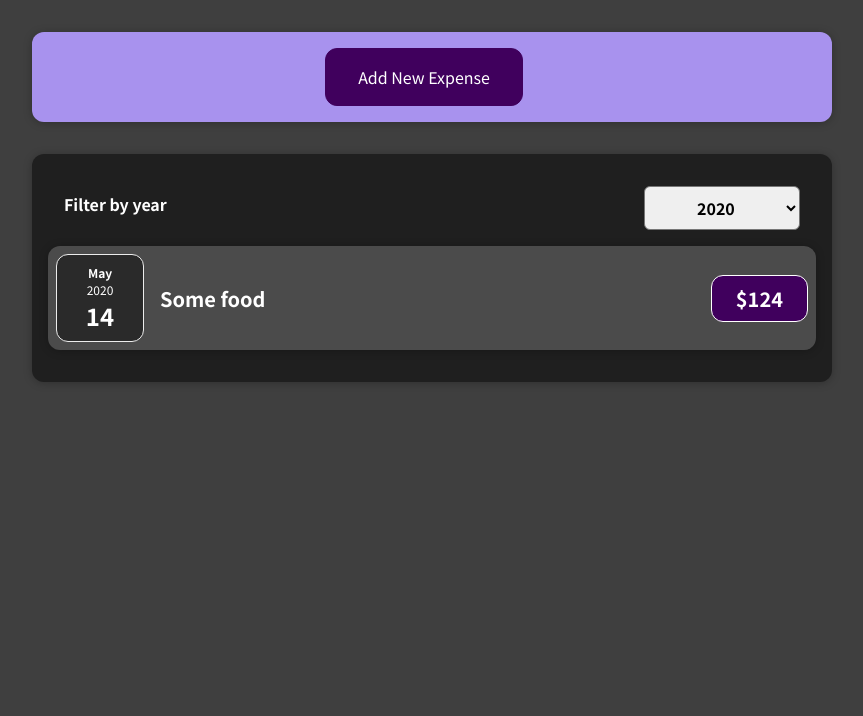
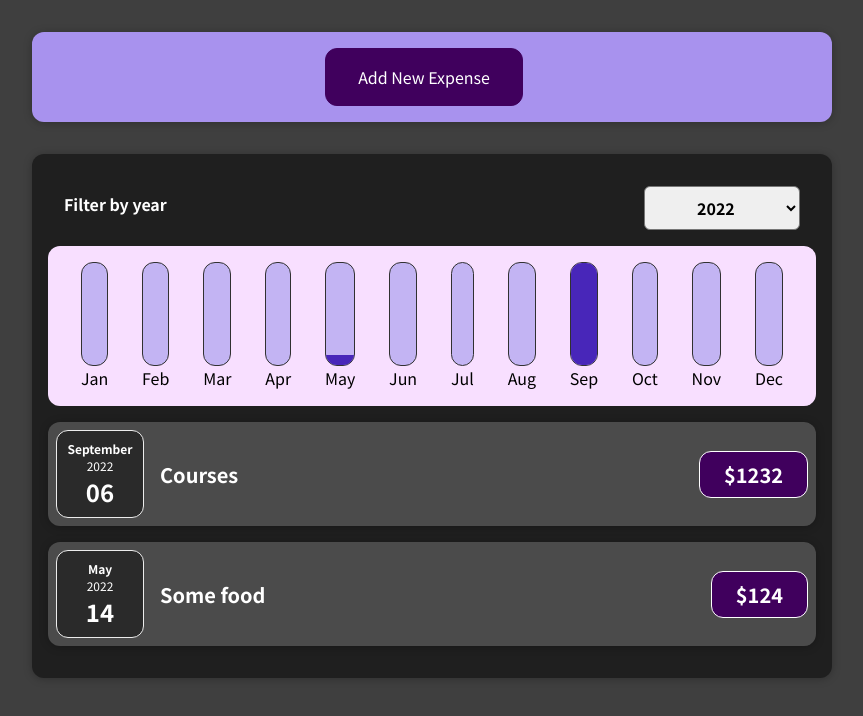
Before and after one commit to LHTHC/react-app, a React (Create React App) app: page / in a window 1280 px wide. Shown: the top 716 px of the page, without its empty margins (208-1071 px from the left). Built offline with nearby package versions, Linux system fonts and the light colour scheme.

Commit message:
added charts

```diff
--- a/src/App.js
+++ b/src/App.js
@@ -14,14 +14,14 @@ const App = () => {
     {
       title: 'Some Books',
       amount: 160.38,
-      date: new Date(2021, 3, 8),
+      date: new Date(2020, 3, 8),
       id: 'e2',
     },
-    { title: 'Courses', amount: 1232, date: new Date(2021, 8, 6), id: 'e3' },
+    { title: 'Courses', amount: 1232, date: new Date(2022, 8, 6), id: 'e3' },
     {
       title: 'Some food',
       amount: 124,
-      date: new Date(2020, 4, 14),
+      date: new Date(2022, 4, 14),
       id: 'e4',
     },
   ];
--- /dev/null
+++ b/src/components/Chart/Chart.css
@@ -0,0 +1,9 @@
+.chart {
+  padding: 1rem;
+  border-radius: 12px;
+  background-color: #f8dfff;
+  text-align: center;
+  display: flex;
+  justify-content: space-around;
+  height: 10rem;
+}
--- /dev/null
+++ b/src/components/Chart/Chart.js
@@ -0,0 +1,24 @@
+import ChartBar from './ChartBar';
+import './Chart.css';
+
+const Chart = (props) => {
+  const dataPointValues = props.dataPoints.map((dataPoint) => dataPoint.value);
+  const totalMax = Math.max(...dataPointValues);
+
+  return (
+    <div className="chart">
+      {props.dataPoints.map((dataPoint) => {
+        return (
+          <ChartBar
+            key={dataPoint.label}
+            value={dataPoint.value}
+            maxValue={totalMax}
+            label={dataPoint.label}
+          />
+        );
+      })}
+    </div>
+  );
+};
+
+export default Chart;
--- /dev/null
+++ b/src/components/Chart/ChartBar.css
@@ -0,0 +1,30 @@
+.chart-bar {
+  height: 100%;
+  display: flex;
+  flex-direction: column;
+  align-items: center;
+}
+
+.chart-bar__inner {
+  height: 100%;
+  width: 100%;
+  border: 1px solid #313131;
+  border-radius: 12px;
+  background-color: #c3b4f3;
+  overflow: hidden;
+  display: flex;
+  flex-direction: column;
+  justify-content: flex-end;
+}
+
+.chart-bar__fill {
+  background-color: #4826b9;
+  width: 100%;
+  transition: all 0.3s ease-out;
+}
+
+.chart-bar__label {
+  font-weight: bold;
+  font-size: 0.5rem;
+  text-align: center;
+}
--- /dev/null
+++ b/src/components/Chart/ChartBar.js
@@ -0,0 +1,22 @@
+import './ChartBar.css';
+
+const ChartBar = (props) => {
+  let barFillHeight = '0%';
+
+  if (props.maxValue > 0) {
+    barFillHeight = Math.round((props.value / props.maxValue) * 100) + '%';
+  }
+
+  return (
+    <div className="chart-bar">
+      <div className="chart-bar__inner">
+        <div className="chart-bar__fill" style={{ height: barFillHeight }}>
+          {}
+        </div>
+      </div>
+      <div className="label">{props.label}</div>
+    </div>
+  );
+};
+
+export default ChartBar;
--- a/src/components/Expenses/Expences.js
+++ b/src/components/Expenses/Expences.js
@@ -2,14 +2,19 @@ import { useState } from 'react';
 
 import ExpenseItem from './ExpenseItem';
 import ExpensesFilter from './ExpensesFilter';
+import ExpensesChart from './ExpensesChart';
 import Card from '../UI/Card';
 import './Expences.css';
 
 const Expences = (props) => {
-  const [filteredYear, setFilteredYear] = useState('2020');
+  const [filteredYear, setFilteredYear] = useState('2022');
   const filterChangeHandler = (filteredYear) => {
     setFilteredYear(filteredYear);
   };
+
+  const filteredExpenses = props.items.filter((item) => {
+    return item.date.getFullYear().toString() === filteredYear;
+  });
 
   return (
     <div>
@@ -18,15 +23,16 @@ const Expences = (props) => {
           selected={filteredYear}
           onChangeFilter={filterChangeHandler}
         />
-        {props.items.map((expense) => {
-          return expense.date.getFullYear().toString() === filteredYear ? (
+        <ExpensesChart expenses={filteredExpenses} />
+        {filteredExpenses.map((expense) => {
+          return (
             <ExpenseItem
               title={expense.title}
               amount={expense.amount}
               date={expense.date}
               key={expense.id}
             />
-          ) : null;
+          );
         })}
       </Card>
     </div>
--- /dev/null
+++ b/src/components/Expenses/ExpensesChart.js
@@ -0,0 +1,27 @@
+import Chart from '../Chart/Chart';
+
+const ExpensesChart = (props) => {
+  const chartDataPoint = [
+    { label: 'Jan', value: 0 },
+    { label: 'Feb', value: 0 },
+    { label: 'Mar', value: 0 },
+    { label: 'Apr', value: 0 },
+    { label: 'May', value: 0 },
+    { label: 'Jun', value: 0 },
+    { label: 'Jul', value: 0 },
+    { label: 'Aug', value: 0 },
+    { label: 'Sep', value: 0 },
+    { label: 'Oct', value: 0 },
+    { label: 'Nov', value: 0 },
+    { label: 'Dec', value: 0 },
+  ];
+
+  for (const expence of props.expenses) {
+    const expenseMonth = expence.date.getMonth();
+    chartDataPoint[expenseMonth].value += expence.amount;
+  }
+
+  return <Chart dataPoints={chartDataPoint} />;
+};
+
+export default ExpensesChart;
--- a/src/components/NewExpense/ExpenseForm.js
+++ b/src/components/NewExpense/ExpenseForm.js
@@ -24,7 +24,7 @@ const ExpenseForm = (props) => {
 
     const expenseData = {
       title: enteredTitle,
-      amount: enteredAmount,
+      amount: +enteredAmount,
       date: new Date(enteredDate),
     };
 
```
